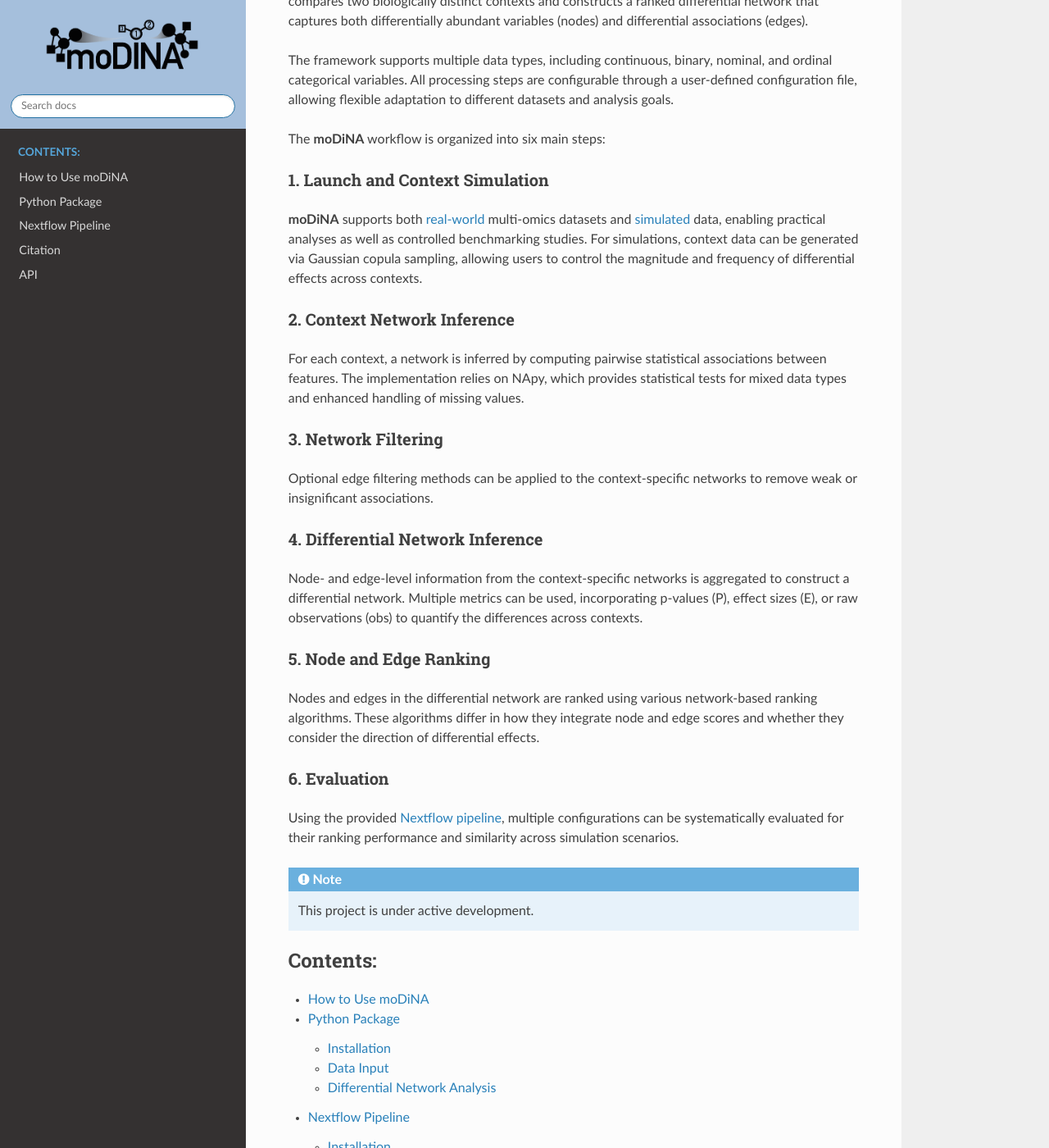
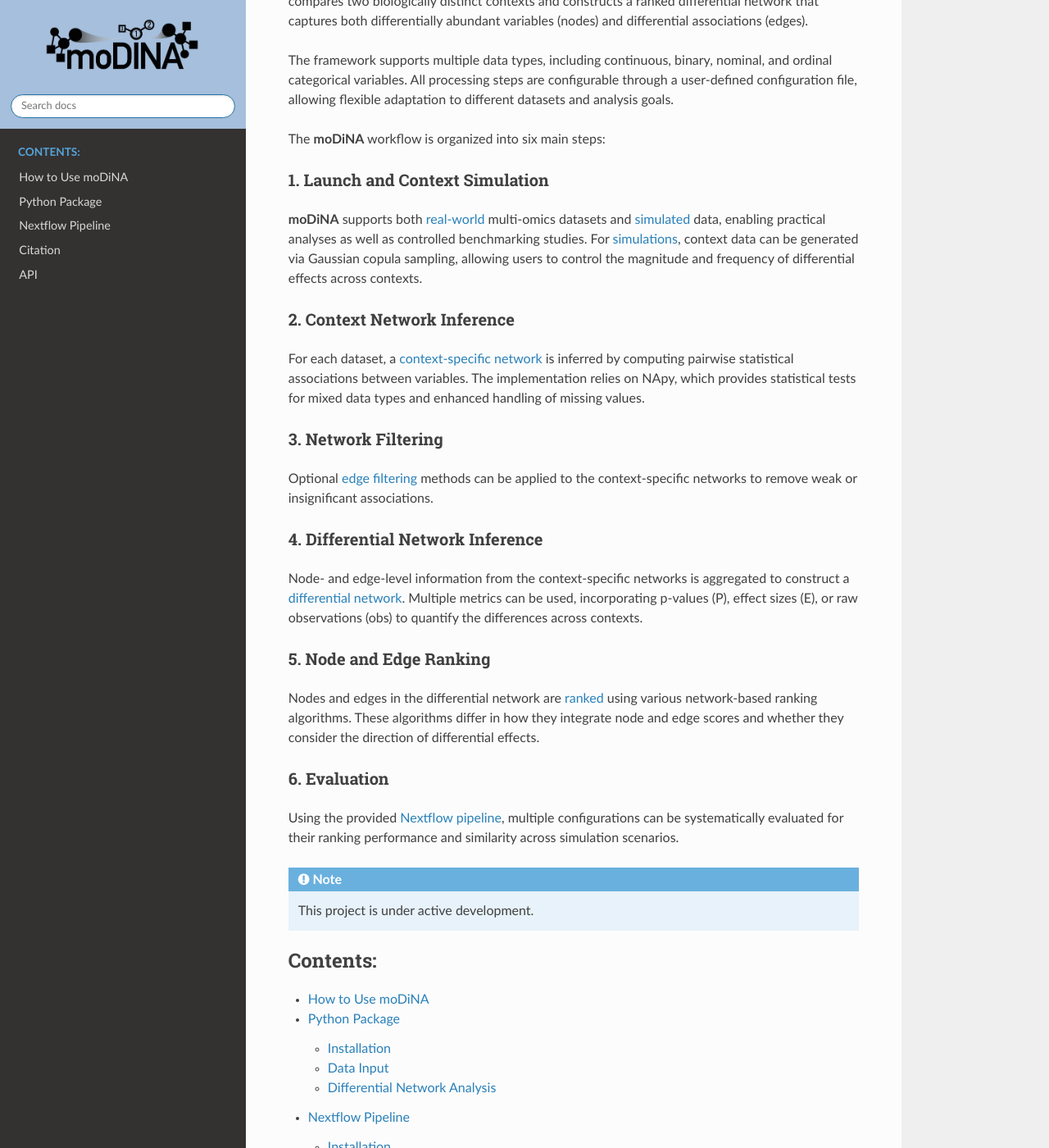
Before and after one commit to DyHealthNet/moDiNA, a Sphinx documentation site: the page built from docs/source/index.rst, in a window 1280 px wide and 1400 px high, scrolled down 818 px. Shown: the whole window at 82% size. Built offline with Sphinx 7.4.7 and the Read the Docs theme 3.1.0, drawn with Linux system fonts in a browser that asks for light colours.

```diff
--- a/docs/source/how_to_use_modina.rst
+++ b/docs/source/how_to_use_modina.rst
@@ -1,5 +1,5 @@
 How to Use moDiNA
-============
+=================
 
 .. figure:: _static/moDiNA_Introduction.png
    :alt: Overview of the moDiNA pipeline
--- a/docs/source/index.rst
+++ b/docs/source/index.rst
@@ -24,29 +24,29 @@ The **moDiNA** workflow is organized into six main steps:
 ~~~~~~~~~~~~~~~~~~~~~~~~~~~~~~~~
 
 **moDiNA** supports both :ref:`real-world <real_world>` multi-omics datasets and :ref:`simulated <simulations>` data, enabling practical analyses as well as controlled benchmarking studies.
-For simulations, context data can be generated via Gaussian copula sampling, allowing users to control the magnitude and frequency of differential effects across contexts.
+For :ref:`simulations <simulations>`, context data can be generated via Gaussian copula sampling, allowing users to control the magnitude and frequency of differential effects across contexts.
 
 2. Context Network Inference
 ~~~~~~~~~~~~~~~~~~~~~~~~~~~~
 
-For each context, a network is inferred by computing pairwise statistical associations between features.
+For each dataset, a :ref:`context-specific network <net_inference>` is inferred by computing pairwise statistical associations between variables.
 The implementation relies on NApy, which provides statistical tests for mixed data types and enhanced handling of missing values.
 
 3. Network Filtering
 ~~~~~~~~~~~~~~~~~~~~
 
-Optional edge filtering methods can be applied to the context-specific networks to remove weak or insignificant associations.
+Optional :ref:`edge filtering <filtering>` methods can be applied to the context-specific networks to remove weak or insignificant associations.
 
 4. Differential Network Inference
 ~~~~~~~~~~~~~~~~~~~~~~~~~~~~~~~~~
 
-Node- and edge-level information from the context-specific networks is aggregated to construct a differential network.
+Node- and edge-level information from the context-specific networks is aggregated to construct a :ref:`differential network <diffnet>`.
 Multiple metrics can be used, incorporating p-values (P), effect sizes (E), or raw observations (obs) to quantify the differences across contexts.
 
 5. Node and Edge Ranking
 ~~~~~~~~~~~~~~~~~~~~~~~~
 
-Nodes and edges in the differential network are ranked using various network-based ranking algorithms.
+Nodes and edges in the differential network are :ref:`ranked <ranking>` using various network-based ranking algorithms.
 These algorithms differ in how they integrate node and edge scores and whether they consider the direction of differential effects.
 
 6. Evaluation
```
Also changed, not shown: other parts of docs/source/how_to_use_modina.rst (+2 -1 lines), README.md (+59 -11 lines), docs/source/python_package.rst (+26 -4 lines), docs/figures/workflow.png (deleted).
